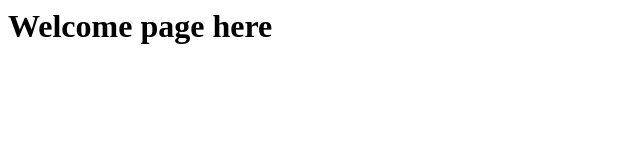
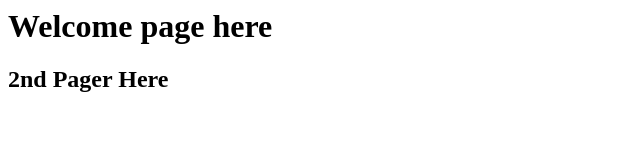
Before and after one commit to vinodelance/Do-Test, a plain HTML site: page index.html in a window 1280 px wide. Shown: the whole page, without its empty margins (0-640 px from the left). Drawn offline with Linux system fonts and the light colour scheme.

Commit message:
edit file with h2

```diff
--- a/index.html
+++ b/index.html
@@ -1 +1,2 @@
 <h1> Welcome page here </h1>
+<h2> 2nd Pager Here </h2>
```
